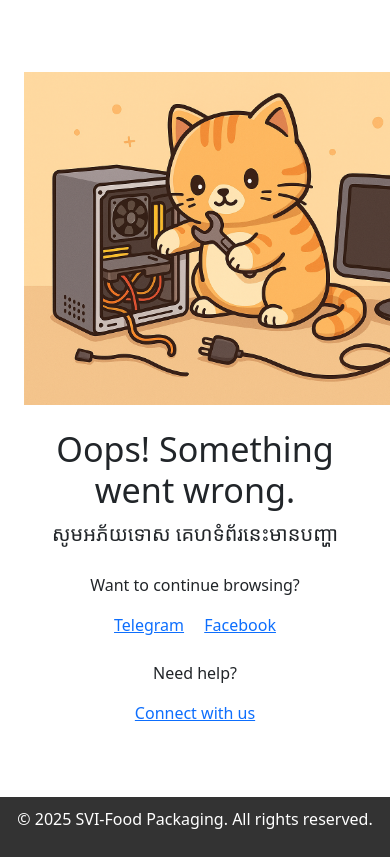
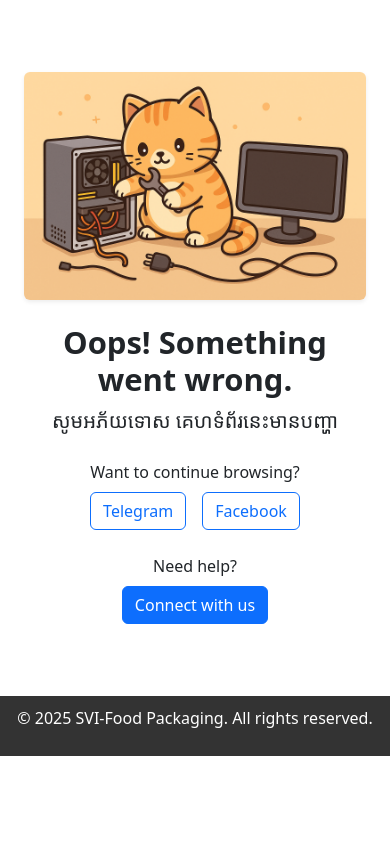
Before and after one commit to Sothearith-droid/SVI-Catalogue, a Flask app: template templates/404.html in a window 390 px wide; the page is wider, and only the part inside the window is pictured. Shown: the part 168-1025 px from the top of that part. After the commit the page ends 924 px from the top of that part, so only its background shows below. Run offline with Flask 3, Linux system fonts and the light colour scheme; the template is opened without the code that fills it, so the values that code supplies are empty; parts of the project's set-up code (start-up, migrations or seed data) failed here and were passed over.

Commit message:
updated 404 page to be responsive

```diff
--- a/static/styles.css
+++ b/static/styles.css
@@ -81,10 +81,10 @@ body {
     transition: opacity 0.3s ease, visibility 0.3s ease;
   }
 
-  #loader.hidden {
+#loader.hidden {
     opacity: 0;
     visibility: hidden;
-  }
+}
 
 .spinner {
     border: 4px solid #f3f3f3;
--- a/templates/404.html
+++ b/templates/404.html
@@ -3,17 +3,33 @@
 
 {% block content %}
 <div class="container text-center py-5">
-    <img src="{{ url_for('static', filename='404-illustration.png') }}" alt="Cute cat error image" class="img-fluid mb-4" style=" max-width: 100%; height: auto; max-width: 500px;">
-    <h1 class="display-4">Oops! Something went wrong.</h1>
+    <!-- Responsive image container -->
+    <div class="mx-auto mb-4" style="max-width: 500px;">
+        <img src="{{ url_for('static', filename='404-illustration.png') }}"
+             alt="Cute cat error image"
+             class="img-fluid w-100 h-auto rounded shadow-sm">
+    </div>
+
+    <h1 class="display-5 fw-bold">Oops! Something went wrong.</h1>
     <p class="lead">សូមអភ័យទោស គេហទំព័រនេះមានបញ្ហា</p>
+
     <div class="mt-4">
-        <p>Want to continue browsing?</p>
-        <a href="https://www.instagram.com/yourcompany" target="_blank" class="me-3">Telegram</a>
-        <a href="https://www.facebook.com/yourcompany" target="_blank">Facebook</a>
+        <p class="mb-2">Want to continue browsing?</p>
+        <div class="d-flex justify-content-center gap-3 flex-wrap">
+            <a href="https://t.me/yourcompany" target="_blank" class="btn btn-outline-primary">
+                Telegram
+            </a>
+            <a href="https://www.facebook.com/yourcompany" target="_blank" class="btn btn-outline-primary">
+                Facebook
+            </a>
+        </div>
     </div>
+
     <div class="mt-4">
-        <p >Need help?</p>
-        <a href="https://www.facebook.com/yourcompany" target="_blank">Connect with us</a>
+        <p class="mb-2">Need help?</p>
+        <a href="https://www.facebook.com/yourcompany" target="_blank" class="btn btn-primary">
+            Connect with us
+        </a>
     </div>
 </div>
 {% endblock %}
--- a/templates/base_template.html
+++ b/templates/base_template.html
@@ -8,9 +8,9 @@
     <link rel="stylesheet" href="{{ url_for('static', filename='styles.css') }}">
 </head>
 <body>
-  <div id="loader">
+  <!-- <div id="loader">
     <div class="spinner"></div>
-  </div>
+  </div>   -->
   <header class="bg-dark text-white py-4 mb-0">
     <div class="container d-flex align-items-center">
         <a href="{{ url_for('all_category') }}">
```
Also changed, not shown: static/script.js (indentation only).
